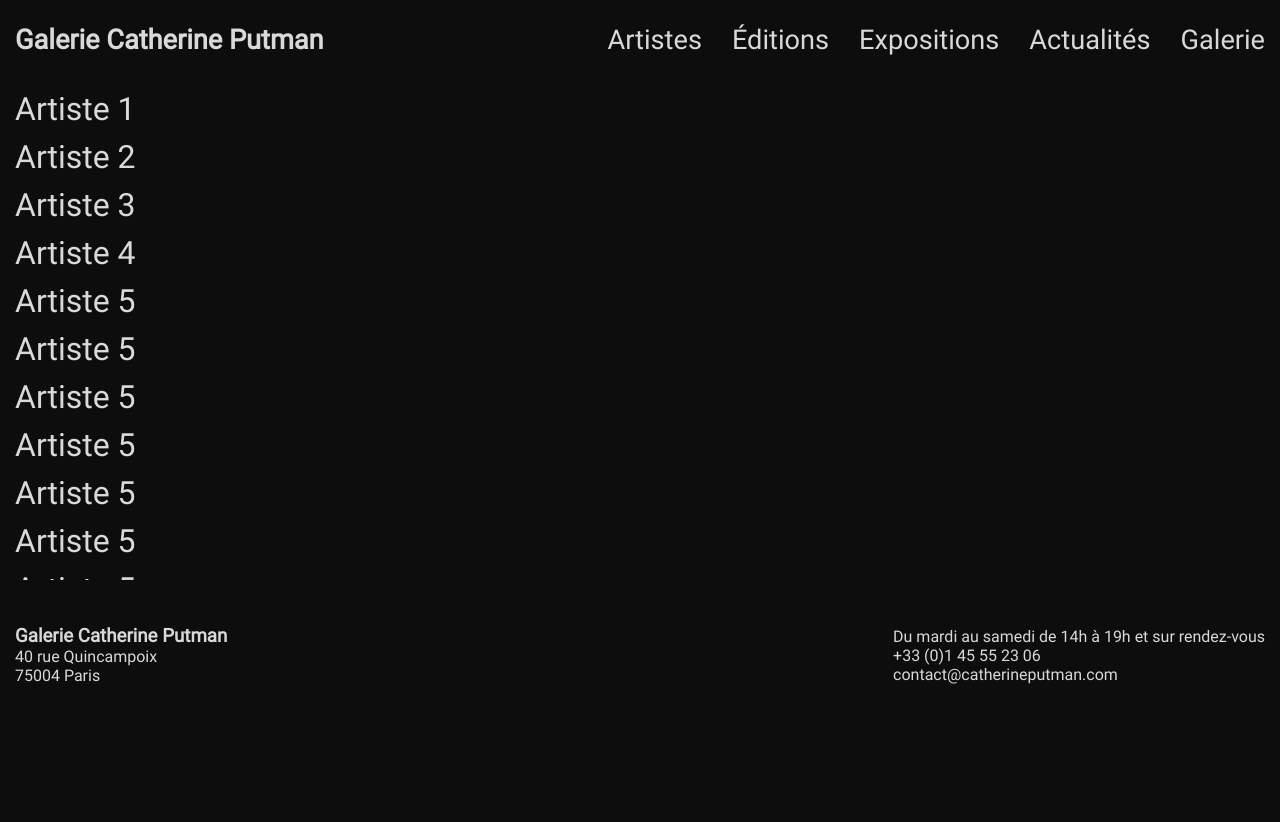
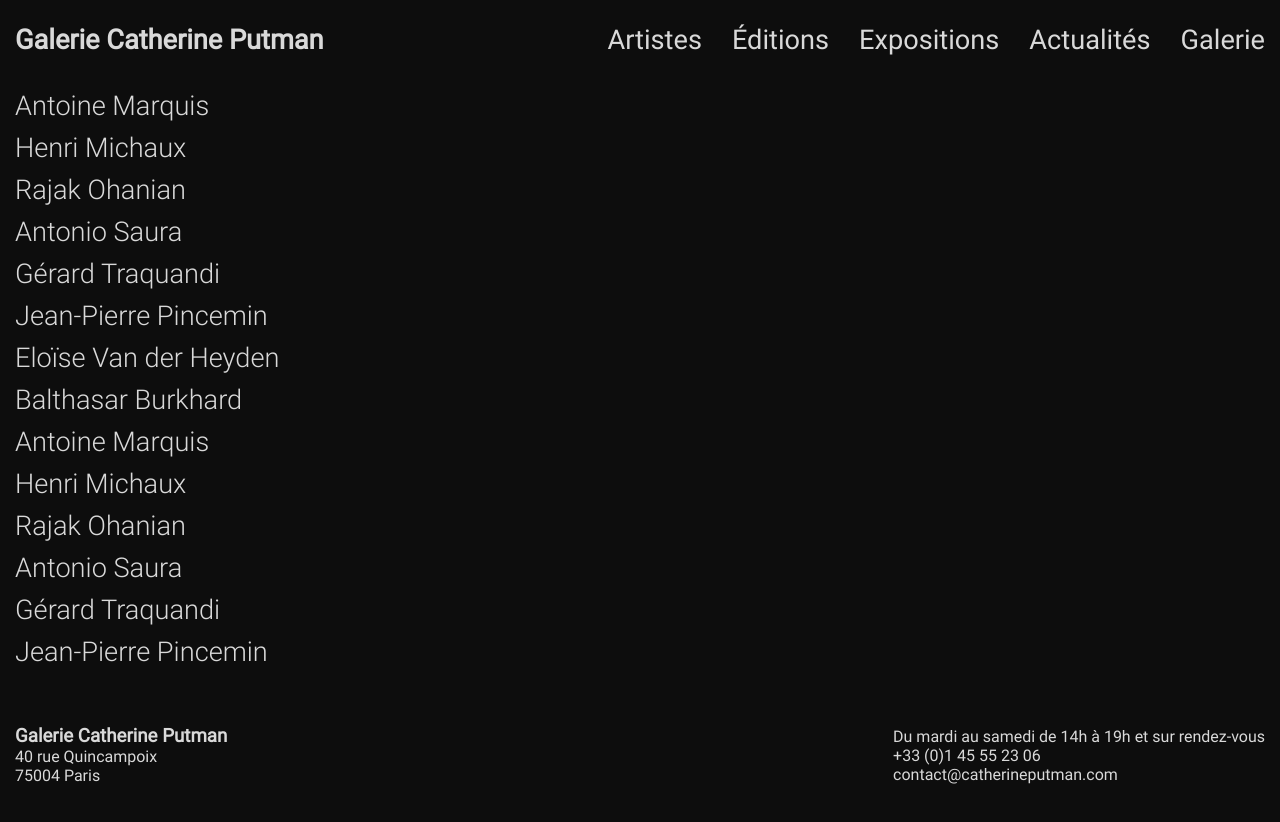
Before and after one commit to flydjo/gallerie-putman-test, a React (Create React App) app in the folder frontend/: page /editions in a window 1280 px wide. Shown: the top 822 px of the page. Before the commit the page ends 800 px from the top, so only its background shows below. Built offline with nearby package versions, Linux system fonts and the light colour scheme.

Commit message:
Page Edition ajout liste artistes

```diff
--- a/frontend/src/css/Editions.css
+++ b/frontend/src/css/Editions.css
@@ -5,16 +5,28 @@
 .listArtistsContainer {
     margin: 0px 0px 0px 0px;
     height: 100%;
+    width: 25%;
 }
 
 .listArtists {
     list-style: none;
-    max-height: 500px;
+    max-height: 600px;
     overflow-y: hidden;
     overflow: scroll;
 }
 
 .listArtists > li {
     margin: 10px 0px 0px 15px;
-    font-size: 2em;
+    font-size: 1.7em;
 }
+
+.listArtists > li > a {
+    font-family: Roboto-light;
+    color:#D9D9D9;
+    outline: none;
+    text-decoration: none;
+}
+
+.listArtists > li > a:hover {
+    color: white;
+}
--- a/frontend/src/pages/Editions.js
+++ b/frontend/src/pages/Editions.js
@@ -1,4 +1,5 @@
 import React from "react";
+import {Link} from "react-router-dom";
 import '../css/Editions.css';
 
 function Editions() {
@@ -6,21 +7,30 @@ function Editions() {
         <div className="editionsContainer">
             <div className="listArtistsContainer">
                 <ul className="listArtists">
-                    <li>Artiste 1</li>
-                    <li>Artiste 2</li>
-                    <li>Artiste 3</li>
-                    <li>Artiste 4</li>
-                    <li>Artiste 5</li>
-                    <li>Artiste 5</li>
-                    <li>Artiste 5</li>
-                    <li>Artiste 5</li>
-                    <li>Artiste 5</li>
-                    <li>Artiste 5</li>
-                    <li>Artiste 5</li>
-                    <li>Artiste 5</li>
-                    <li>Artiste 5</li>
-                    <li>Artiste 5</li>
-                    <li>Artiste 5</li>
+                    <li><Link to="/artiste/1">Antoine Marquis</Link></li>
+                    <li><Link to="/artiste/1">Henri Michaux</Link></li>
+                    <li><Link to="/artiste/1">Rajak Ohanian</Link></li>
+                    <li><Link to="/artiste/1">Antonio Saura</Link></li>
+                    <li><Link to="/artiste/1">Gérard Traquandi</Link></li>
+                    <li><Link to="/artiste/1">Jean-Pierre Pincemin</Link></li>
+                    <li><Link to="/artiste/1">Eloïse Van der Heyden</Link></li>
+                    <li><Link to="/artiste/1">Balthasar Burkhard</Link></li>
+                    <li><Link to="/artiste/1">Antoine Marquis</Link></li>
+                    <li><Link to="/artiste/1">Henri Michaux</Link></li>
+                    <li><Link to="/artiste/1">Rajak Ohanian</Link></li>
+                    <li><Link to="/artiste/1">Antonio Saura</Link></li>
+                    <li><Link to="/artiste/1">Gérard Traquandi</Link></li>
+                    <li><Link to="/artiste/1">Jean-Pierre Pincemin</Link></li>
+                    <li><Link to="/artiste/1">Eloïse Van der Heyden</Link></li>
+                    <li><Link to="/artiste/1">Balthasar Burkhard</Link></li>
+                    <li><Link to="/artiste/1">Antoine Marquis</Link></li>
+                    <li><Link to="/artiste/1">Henri Michaux</Link></li>
+                    <li><Link to="/artiste/1">Rajak Ohanian</Link></li>
+                    <li><Link to="/artiste/1">Antonio Saura</Link></li>
+                    <li><Link to="/artiste/1">Gérard Traquandi</Link></li>
+                    <li><Link to="/artiste/1">Jean-Pierre Pincemin</Link></li>
+                    <li><Link to="/artiste/1">Eloïse Van der Heyden</Link></li>
+                    <li><Link to="/artiste/1">Balthasar Burkhard</Link></li>
                 </ul>
             </div>
             <div className="listPaints">
```
Also changed, not shown: 1 other file (tests, documents, lock files or other folders).
